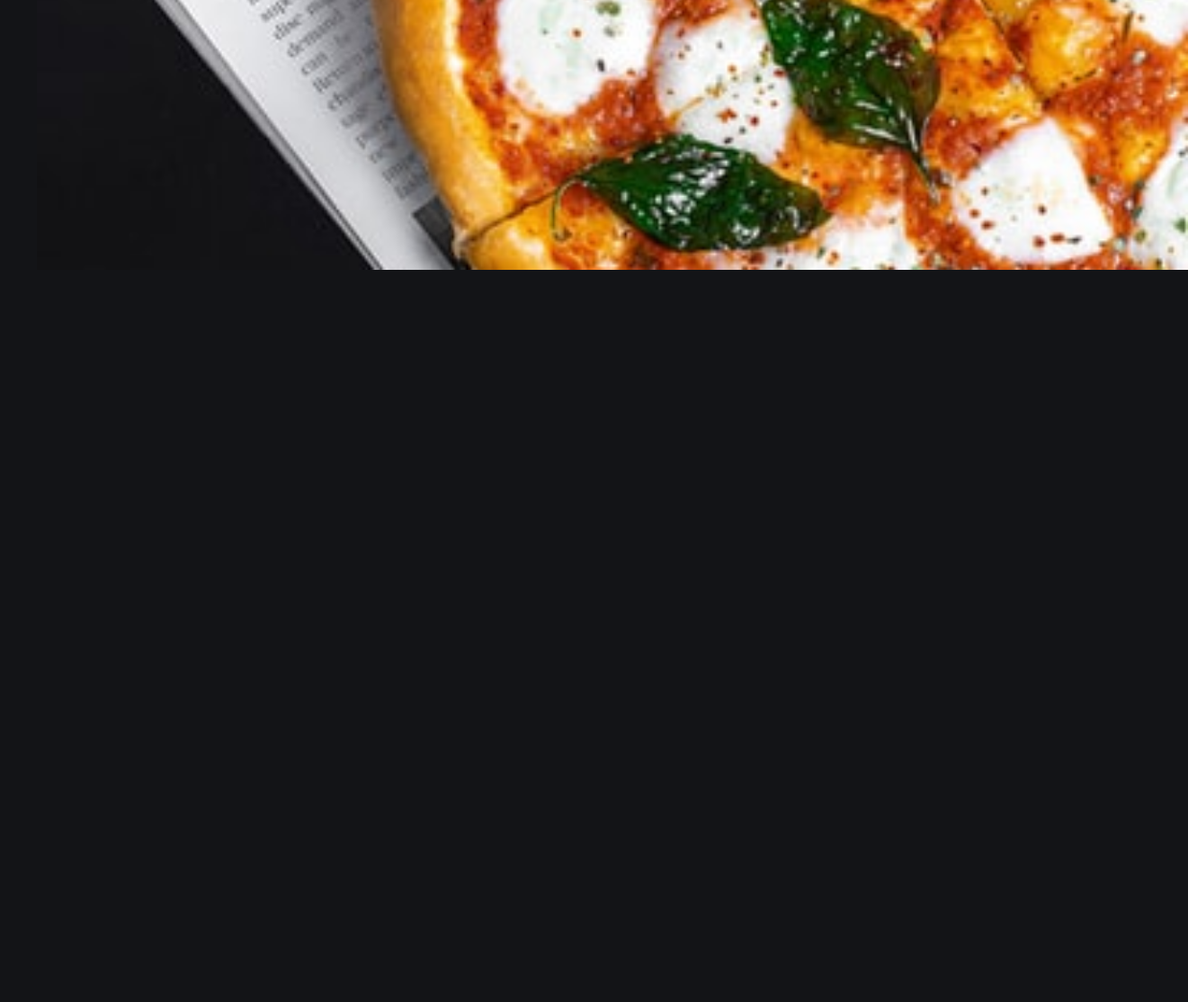
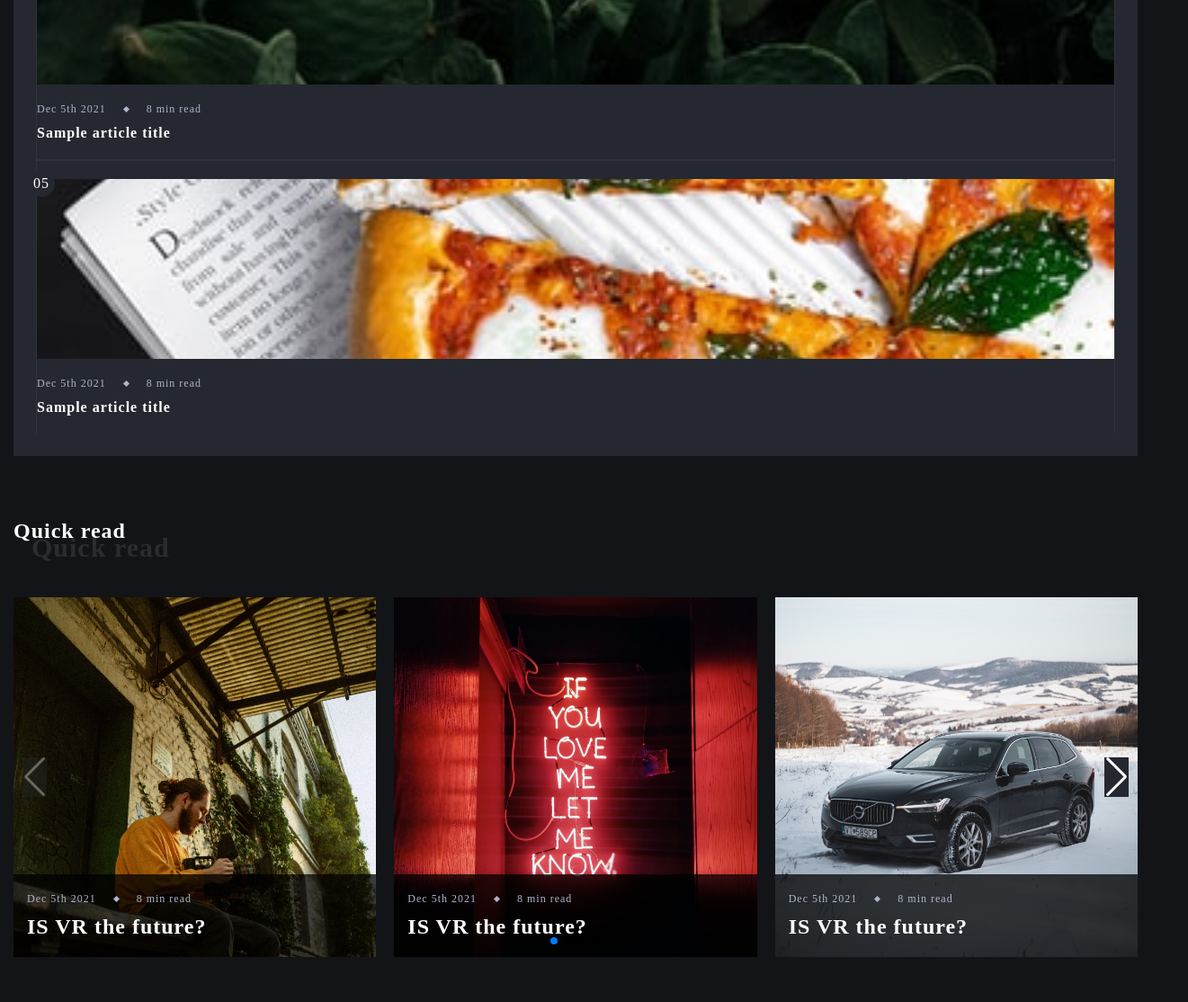
Before and after one commit to keystas/html, a plain HTML site: page blog-website/index.html in a window 1280 px wide. Shown: the part 2219-3333 px from the top of the page at 90% size, 1321 px wide, since content can reach past the window. Before the commit the page ends 2519 px from the top, so only its background shows below. Drawn offline with nearby package versions, Linux system fonts and the light colour scheme.

Commit message:
Update blog-website. Added swiper.

```diff
--- a/blog-website/css/main.css
+++ b/blog-website/css/main.css
@@ -413,12 +413,74 @@ body.light-theme {
 
 .trending-news-box:last-of-type {
     border-bottom: none;
-    1:25 video
+}
+
+.trending-news-image-box {
+    position: relative;
+    width: 100%;
+    height: var(--item-min-height-sm);
+}
+
+.featured-content-title {
+    font-size: var(--font-size-md);
+    text-align: center;
+    padding: 1rem;
+}
+
+.trending-number {
+    position: absolute;
+    top: -1rem;
+    left: -1rem;
+    z-index: 15;
+    width: 3rem;
+    height: 3rem;
+    background-color: var(--secondary-background-color);
+    color: var(--light-color);
+    border-radius: 50%;
+}
+
+.trending-news-data .article-title {
+    font-size: var(--font-size-sm);
+}
+
+.trending-news-box:hover .article-title {
+    color: var(--light-color-alt);
 }
 
 /* Quick read */
+.section-title {
+    position: relative;
+    font-size: var(--font-size-md);
+    margin-bottom: 6rem;
+}
 
+.section-title::before {
+    content: attr(data-name);
+    font-size: var(--font-size-lg);
+    opacity: .1;
+    position: absolute;
+    top: 1.5rem;
+    left: 2rem;
+}
+
+.article.swiper-slide {
+        height: 40rem;
+}
 /* Quick read - Swipper */
+.swiper-wrapper {
+    height: auto;
+}
+
+.swiper-controls {
+    width: 3.5rem;
+    height: 3.5rem;
+    background-color: var(--secondary-background-color);
+}
+
+.swiper-controls::after {
+    font-size: 1.6rem;
+    color: var(--light-color);
+}
 
 /* Older posts */
 
--- a/blog-website/index.html
+++ b/blog-website/index.html
@@ -239,6 +239,118 @@
         </div>
     </section>
     <!-- Quick read -->
+    <section class="quick-read section">
+        <div class="container">
+
+            <h2 class="title section-title" data-name="Quick read">Quick read</h2>
+
+            <div class="swiper">
+                <div class="swiper-wrapper">
+
+                    <a href="#" class="article swiper-slide">
+                        <img src="./images/quick_read/quick_read_1.jpg" alt="" class="article-image">
+
+                        <div class="article-data-container">
+
+                        <div class="article-data">
+                            <span>Dec 5th 2021</span>
+                            <span class="article-data-spacer"></span>
+                            <span>8 min read</span>
+                        </div>
+
+                        <h3 class="title article-title">IS VR the future?</h3>
+                        </div>
+                    </a>
+
+
+                    <a href="#" class="article swiper-slide">
+                        <img src="./images/quick_read/quick_read_2.jpg" alt="" class="article-image">
+
+                        <div class="article-data-container">
+
+                        <div class="article-data">
+                            <span>Dec 5th 2021</span>
+                            <span class="article-data-spacer"></span>
+                            <span>8 min read</span>
+                        </div>
+
+                        <h3 class="title article-title">IS VR the future?</h3>
+                        </div>
+                    </a>
+
+
+                    <a href="#" class="article swiper-slide">
+                        <img src="./images/quick_read/quick_read_3.jpg" alt="" class="article-image">
+
+                        <div class="article-data-container">
+
+                        <div class="article-data">
+                            <span>Dec 5th 2021</span>
+                            <span class="article-data-spacer"></span>
+                            <span>8 min read</span>
+                        </div>
+
+                        <h3 class="title article-title">IS VR the future?</h3>
+                        </div>
+                    </a>
+
+
+                    <a href="#" class="article swiper-slide">
+                        <img src="./images/quick_read/quick_read_4.jpg" alt="" class="article-image">
+
+                        <div class="article-data-container">
+
+                        <div class="article-data">
+                            <span>Dec 5th 2021</span>
+                            <span class="article-data-spacer"></span>
+                            <span>8 min read</span>
+                        </div>
+
+                        <h3 class="title article-title">IS VR the future?</h3>
+                        </div>
+                    </a>
+
+
+                    <a href="#" class="article swiper-slide">
+                        <img src="./images/quick_read/quick_read_5.jpg" alt="" class="article-image">
+
+                        <div class="article-data-container">
+
+                        <div class="article-data">
+                            <span>Dec 5th 2021</span>
+                            <span class="article-data-spacer"></span>
+                            <span>8 min read</span>
+                        </div>
+
+                        <h3 class="title article-title">IS VR the future?</h3>
+                        </div>
+                    </a>
+
+                    <a href="#" class="article swiper-slide">
+                        <img src="./images/quick_read/quick_read_6.jpg" alt="" class="article-image">
+
+                        <div class="article-data-container">
+
+                        <div class="article-data">
+                            <span>Dec 5th 2021</span>
+                            <span class="article-data-spacer"></span>
+                            <span>8 min read</span>
+                        </div>
+
+                        <h3 class="title article-title">IS VR the future?</h3>
+                        </div>
+                    </a>
+                </div>
+
+                <div class="swiper-button-prev swiper-controls"></div>
+                <div class="swiper-button-next swiper-controls"></div>
+
+                <div class="swiper-pagination"></div>
+
+                </div>
+            </div>
+        </div>
+    </section>
 
     <!-- Older posts -->
 
--- a/blog-website/js/main.js
+++ b/blog-website/js/main.js
@@ -57,3 +57,22 @@ themeToggleBtn.addEventListener('click', () => {
     }
 });
 // Swiper
+const swiper = new Swiper('.swiper',{
+    slidesPerView: 1,
+    spaceBetween: 20,
+    navigation: {
+        nextEl: '.swiper-button-next',
+        prevEl: '.swiper-button-prev'
+    },
+    pagination: {
+        el: '.swiper-pagination'
+    },
+    breakpoints: {
+        700: {
+            slidesPerView: 2
+        },
+        1200: {
+            slidesPerView: 3
+        },
+    }
+});
```
